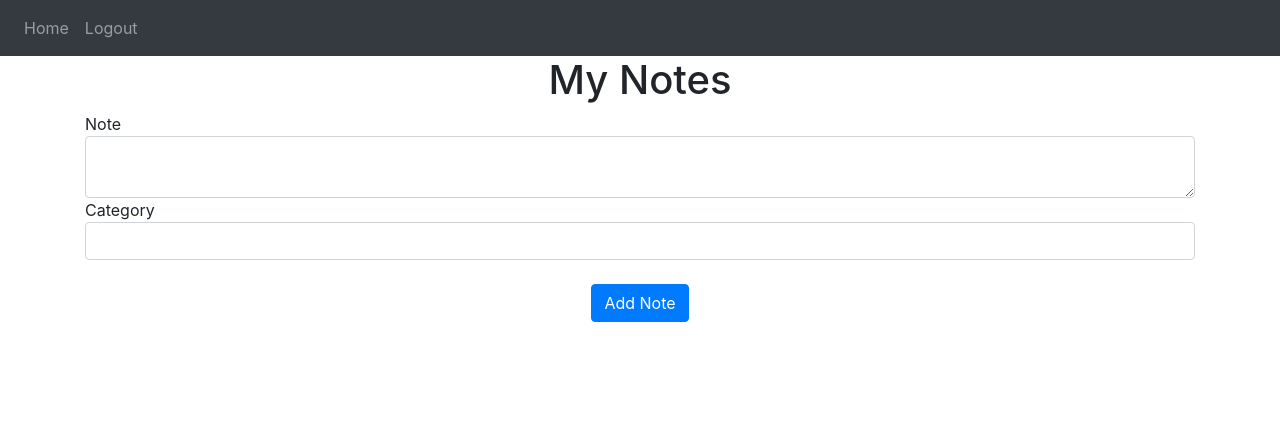
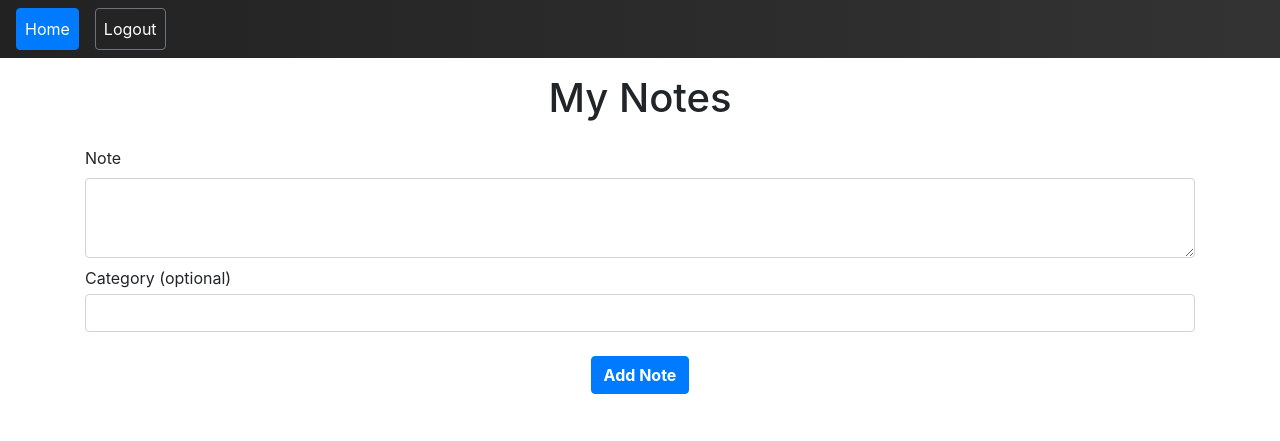
Before and after one commit to jquizo/T2A2-Assessment, a Flask app: page / in a window 1280 px wide. Shown: the top 441 px of the page. Run offline with Flask 3, Linux system fonts and the light colour scheme; the visitor is signed in with stand-in values (Sample User, id 1); data that the repository does not hold is empty; some libraries are stand-ins or nearby versions.

Commit message:
fixed forms and UI using bootstrap

```diff
--- a/website/templates/base.html
+++ b/website/templates/base.html
@@ -18,7 +18,7 @@
     <title>{% block title %}Home{% endblock %}</title>
   </head>
   <body>
-    <nav class="navbar navbar-expand-lg navbar-dark bg-dark">
+    <nav class="navbar navbar-expand-lg navbar-dark bg-dark pt-2 pb-2" style="background: linear-gradient(90deg, rgba(34,34,34,1) 0%, rgb(51, 51, 51) 100%)">
       <button
         class="navbar-toggler"
         type="button"
@@ -31,11 +31,11 @@
         <div class="navbar-nav">
           <!-- Show homepage and logout if user is logged in -->
           {% if user.is_authenticated %}
-          <a class="nav-item nav-link" id="home" href="/">Home</a>
-          <a class="nav-item nav-link" id="logout" href="/logout">Logout</a>
+          <a class="nav-item nav-link mr-3 btn btn-primary text-white" id="home" href="/">Home</a>
+          <a class="nav-item nav-link mr-3 btn btn-outline-secondary text-white" id="logout" href="/logout">Logout</a>
           {% else %}
-          <a class="nav-item nav-link" id="login" href="/login">Login</a>
-          <a class="nav-item nav-link" id="register" href="/register">Register</a>
+          <a class="nav-item nav-link btn btn-outline-secondary text-white me-2 mr-3" id="login" href="/login">Login</a>
+          <a class="nav-item nav-link btn btn-primary text-white" id="register" href="/register">Register</a>
           {% endif %}
         </div>
       </div>
--- a/website/templates/home.html
+++ b/website/templates/home.html
@@ -1,14 +1,14 @@
 {% extends "base.html" %}
 {% block title %}Home{% endblock %}
 {% block content %}
-<h1 align="center">My Notes</h1>
+<h1 align="center" class="mt-3">My Notes</h1>
 <ul class="list-group list-group-flush" id="notes">
   {% for note in user.notes %}
-  <li class="list-group-item">
-    <div>{{ note.data }}</div>
-    <div>Category: {{ note.category.description if note.category else "Uncategorized" }}</div>
-    <div>Date created: {{ note.date.astimezone(local_timezone).strftime('%B %d, %Y') }}</div>
-    <button type="button" class="close" onClick="deleteNote({{ note.id }})">
+  <li class="list-group-item mb-1">
+    <div>Note: {{ note.data }}</div>
+    <div class="font-weight-light">Category: {{ note.category.description if note.category else "Uncategorized" }}</div>
+    <div class="font-weight-light">Date created: {{ note.date.astimezone(local_timezone).strftime('%B %d, %Y') }}</div>
+    <button title="remove note" type="button" class="close" style="color:red" onClick="deleteNote({{ note.id }})">
       <span aria-hidden="true">&times;</span>
     </button>
   </li>
@@ -16,13 +16,13 @@
 
 </ul>
 <form method="POST">
-  Note
-  <textarea name="note" id="note" class="form-control"></textarea>
-  Category
+  <div class="pt-3 mb-2">Note</div>
+  <textarea name="note" id="note" class="form-control mb-2 pb-4"></textarea>
+  <div class="mb-1">Category (optional)</div>
   <input name="category" id="category" class="form-control"></input>
   <br />
   <div align="center">
-    <button type="submit" class="btn btn-primary">Add Note</button>
+    <button type="submit" class="btn btn-primary font-weight-bold mb-5">Add Note</button>
   </div>
 </form>
 {% endblock %}
--- a/website/templates/login.html
+++ b/website/templates/login.html
@@ -1,8 +1,8 @@
 {% extends "base.html" %} {% block title %}Login{% endblock %} {% block content
     %}
     <form method="POST">
-      <h3 align="center">Login</h3>
-      <div class="form-group">
+      <h1 align="center" class="mt-3">Login</h1>
+      <div class="form-group mb-1">
         <label for="email">Email Address</label>
         <input
           type="email"
@@ -22,7 +22,6 @@
           placeholder="Enter password"
         />
       </div>
-      <br />
       <button type="submit" class="btn btn-primary">Login</button>
     </form>
     {% endblock %}
```
Also changed, not shown: website/templates/register.html (+5 -6 lines), instance/database.db (deleted).
